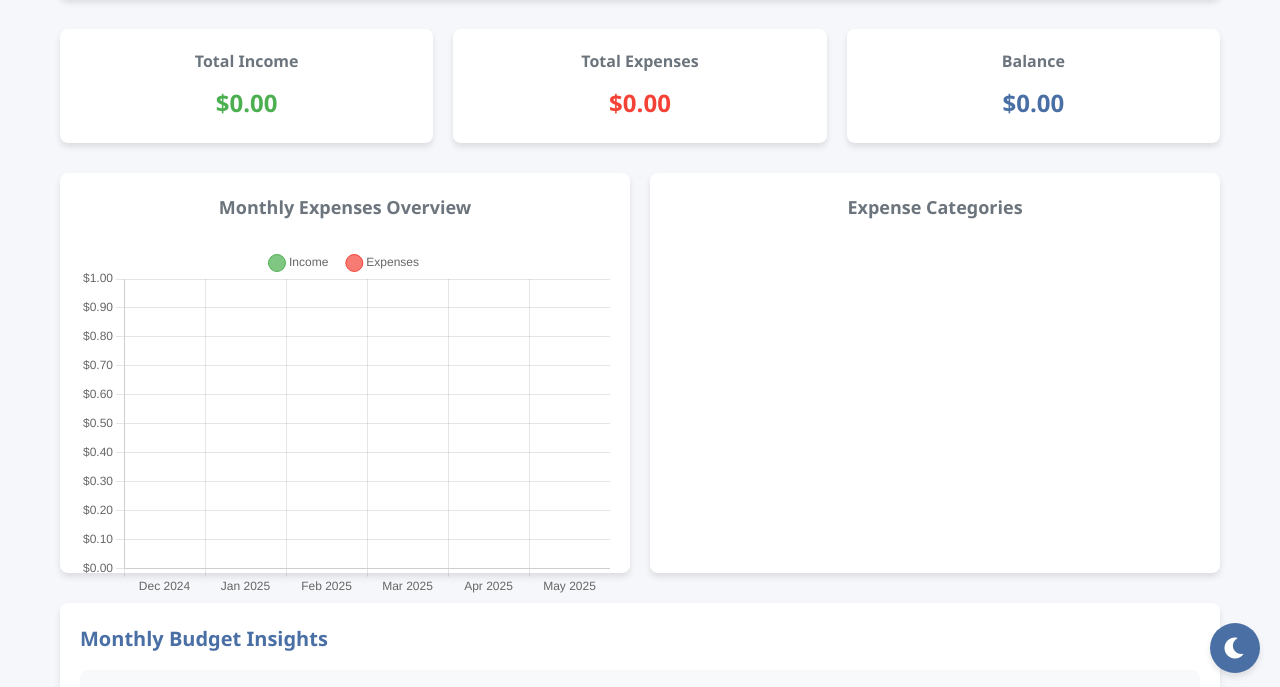
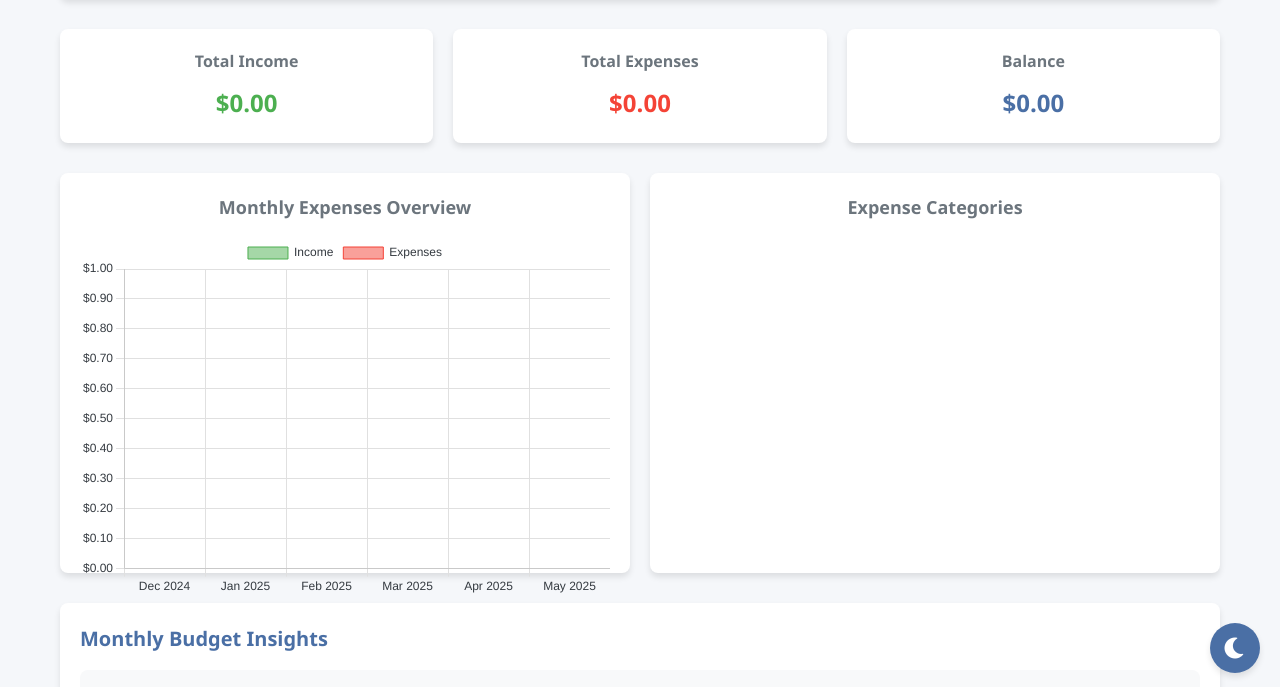
Before and after one commit to anooragsingh07/Student-Finance-Tracker, a plain HTML site: page index.html in a window 1280 px wide. Shown: the part 107-794 px from the top of the page. Drawn offline with nearby package versions, Linux system fonts and the light colour scheme.

Commit message:
Remove index.html file and enhance app.js and charts.js with theme toggle functionality and improved chart styling.

```diff
--- a/frontend/js/app.js
+++ b/frontend/js/app.js
@@ -16,6 +16,7 @@ let categories = {
     ]
 };
 let currentCurrency = localStorage.getItem('currency') || 'USD';
+let currentTheme = localStorage.getItem('theme') || 'light';
 let exchangeRates = {};
 
 // Budget limits for different categories (in USD)
@@ -47,6 +48,8 @@ const currencySelect = document.getElementById('currency');
 const currentDateElement = document.getElementById('current-date');
 const searchTransactionsInput = document.getElementById('search-transactions');
 const filterCategorySelect = document.getElementById('filter-category');
+const themeToggle = document.getElementById('theme-toggle');
+const themeIcon = themeToggle.querySelector('i');
 
 // Initialize the application
 function init() {
@@ -457,12 +460,58 @@ function changeCurrency() {
     }
 }
 
+// Initialize theme
+function initTheme() {
+    try {
+        document.documentElement.setAttribute('data-theme', currentTheme);
+        updateThemeIcon();
+    } catch (error) {
+        console.error('Error initializing theme:', error);
+    }
+}
+
+// Update theme icon
+function updateThemeIcon() {
+    try {
+        if (currentTheme === 'dark') {
+            themeIcon.classList.remove('fa-moon');
+            themeIcon.classList.add('fa-sun');
+        } else {
+            themeIcon.classList.remove('fa-sun');
+            themeIcon.classList.add('fa-moon');
+        }
+    } catch (error) {
+        console.error('Error updating theme icon:', error);
+    }
+}
+
+// Toggle theme
+function toggleTheme() {
+    try {
+        currentTheme = currentTheme === 'light' ? 'dark' : 'light';
+        localStorage.setItem('theme', currentTheme);
+        document.documentElement.setAttribute('data-theme', currentTheme);
+        updateThemeIcon();
+
+        // Update charts if they exist
+        if (typeof updateCharts === 'function') {
+            updateCharts();
+        }
+    } catch (error) {
+        console.error('Error toggling theme:', error);
+    }
+}
+
 // Event Listeners
 transactionTypeSelect.addEventListener('change', updateCategoryOptions);
 transactionForm.addEventListener('submit', addTransaction);
 currencySelect.addEventListener('change', changeCurrency);
 searchTransactionsInput.addEventListener('input', renderTransactions);
 filterCategorySelect.addEventListener('change', renderTransactions);
+themeToggle.addEventListener('click', toggleTheme);
 
 // Initialize the application when the DOM is loaded
-document.addEventListener('DOMContentLoaded', init);
+document.addEventListener('DOMContentLoaded', () => {
+    initTheme();
+    init();
+});
--- a/frontend/js/charts.js
+++ b/frontend/js/charts.js
@@ -14,46 +14,56 @@ function initCharts() {
                 datasets: [
                     {
                         label: 'Income',
-                        backgroundColor: 'rgba(76, 175, 80, 0.7)',
+                        data: [],
+                        backgroundColor: 'rgba(76, 175, 80, 0.5)',
                         borderColor: 'rgba(76, 175, 80, 1)',
-                        borderWidth: 1,
-                        data: []
+                        borderWidth: 1
                     },
                     {
                         label: 'Expenses',
-                        backgroundColor: 'rgba(244, 67, 54, 0.7)',
+                        data: [],
+                        backgroundColor: 'rgba(244, 67, 54, 0.5)',
                         borderColor: 'rgba(244, 67, 54, 1)',
-                        borderWidth: 1,
-                        data: []
+                        borderWidth: 1
                     }
                 ]
             },
             options: {
                 responsive: true,
                 maintainAspectRatio: false,
+                plugins: {
+                    legend: {
+                        labels: {
+                            color: getComputedStyle(document.documentElement).getPropertyValue('--text-color')
+                        }
+                    },
+                    tooltip: {
+                        callbacks: {
+                            label: function(context) {
+                                return `${context.dataset.label}: ${formatCurrency(context.raw)}`;
+                            }
+                        }
+                    }
+                },
                 scales: {
                     y: {
                         beginAtZero: true,
                         ticks: {
+                            color: getComputedStyle(document.documentElement).getPropertyValue('--text-color'),
                             callback: function(value) {
                                 return formatCurrency(value);
                             }
-                        }
-                    }
-                },
-                plugins: {
-                    tooltip: {
-                        callbacks: {
-                            label: function(context) {
-                                return context.dataset.label + ': ' + formatCurrency(context.raw);
-                            }
+                        },
+                        grid: {
+                            color: getComputedStyle(document.documentElement).getPropertyValue('--border-color')
                         }
                     },
-                    legend: {
-                        position: 'top',
-                        labels: {
-                            usePointStyle: true,
-                            padding: 20
+                    x: {
+                        ticks: {
+                            color: getComputedStyle(document.documentElement).getPropertyValue('--text-color')
+                        },
+                        grid: {
+                            color: getComputedStyle(document.documentElement).getPropertyValue('--border-color')
                         }
                     }
                 }
@@ -78,7 +88,7 @@ function initCharts() {
                         'rgba(199, 199, 199, 0.7)',
                         'rgba(83, 102, 255, 0.7)',
                         'rgba(255, 99, 255, 0.7)',
-                        'rgba(99, 255, 99, 0.7)'
+                        'rgba(99, 255, 132, 0.7)'
                     ],
                     borderColor: [
                         'rgba(255, 99, 132, 1)',
@@ -90,7 +100,7 @@ function initCharts() {
                         'rgba(199, 199, 199, 1)',
                         'rgba(83, 102, 255, 1)',
                         'rgba(255, 99, 255, 1)',
-                        'rgba(99, 255, 99, 1)'
+                        'rgba(99, 255, 132, 1)'
                     ],
                     borderWidth: 1
                 }]
@@ -99,6 +109,12 @@ function initCharts() {
                 responsive: true,
                 maintainAspectRatio: false,
                 plugins: {
+                    legend: {
+                        position: 'right',
+                        labels: {
+                            color: getComputedStyle(document.documentElement).getPropertyValue('--text-color')
+                        }
+                    },
                     tooltip: {
                         callbacks: {
                             label: function(context) {
@@ -108,14 +124,6 @@ function initCharts() {
                                 const percentage = Math.round((value / total) * 100);
                                 return `${label}: ${formatCurrency(value)} (${percentage}%)`;
                             }
-                        }
-                    },
-                    legend: {
-                        position: 'right',
-                        labels: {
-                            usePointStyle: true,
-                            padding: 20,
-                            boxWidth: 10
                         }
                     }
                 }
--- a/frontend/index.html
+++ b/index.html
@@ -4,7 +4,7 @@
     <meta charset="UTF-8">
     <meta name="viewport" content="width=device-width, initial-scale=1.0">
     <title>Student Finance Tracker</title>
-    <link rel="stylesheet" href="css/styles.css">
+    <link rel="stylesheet" href="frontend/css/styles.css">
     <link rel="stylesheet" href="https://cdnjs.cloudflare.com/ajax/libs/font-awesome/6.0.0/css/all.min.css">
     <script src="https://cdn.jsdelivr.net/npm/chart.js"></script>
 </head>
@@ -133,8 +133,8 @@
         <i class="fas fa-moon"></i>
     </button>
 
-    <script src="js/app.js"></script>
-    <script src="js/charts.js"></script>
-    <script src="js/predictions.js"></script>
+    <script src="frontend/js/app.js"></script>
+    <script src="frontend/js/charts.js"></script>
+    <script src="frontend/js/predictions.js"></script>
 </body>
 </html>
```
